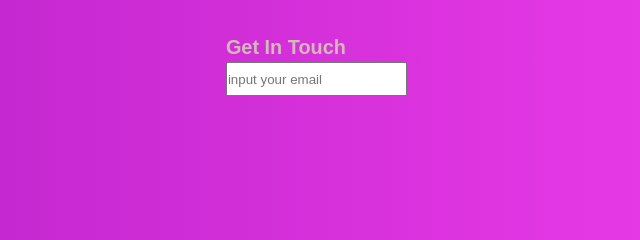
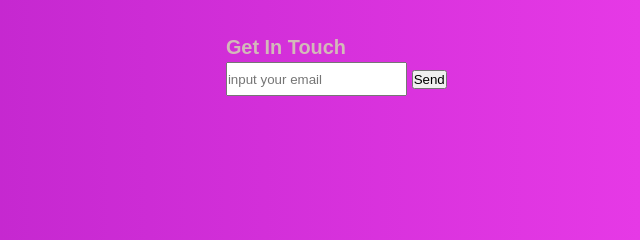
Before and after one commit to AbdulHafizM/Digital-Agency, a plain HTML site: page index.html in a window 1280 px wide. Shown: the part 2228-2468 px from the top of the page, 640-1280 px from the left. Drawn offline with Linux system fonts and the light colour scheme.

Commit message:
Update index.html

```diff
--- a/index.html
+++ b/index.html
@@ -145,6 +145,7 @@
                         <div>
                             <h3>Get In Touch</h3>
                             <input type="text" placeholder="input your email">
+                            <button class="email_btn">Send</button>
                         </div>
                    </div>
           </div>
```
